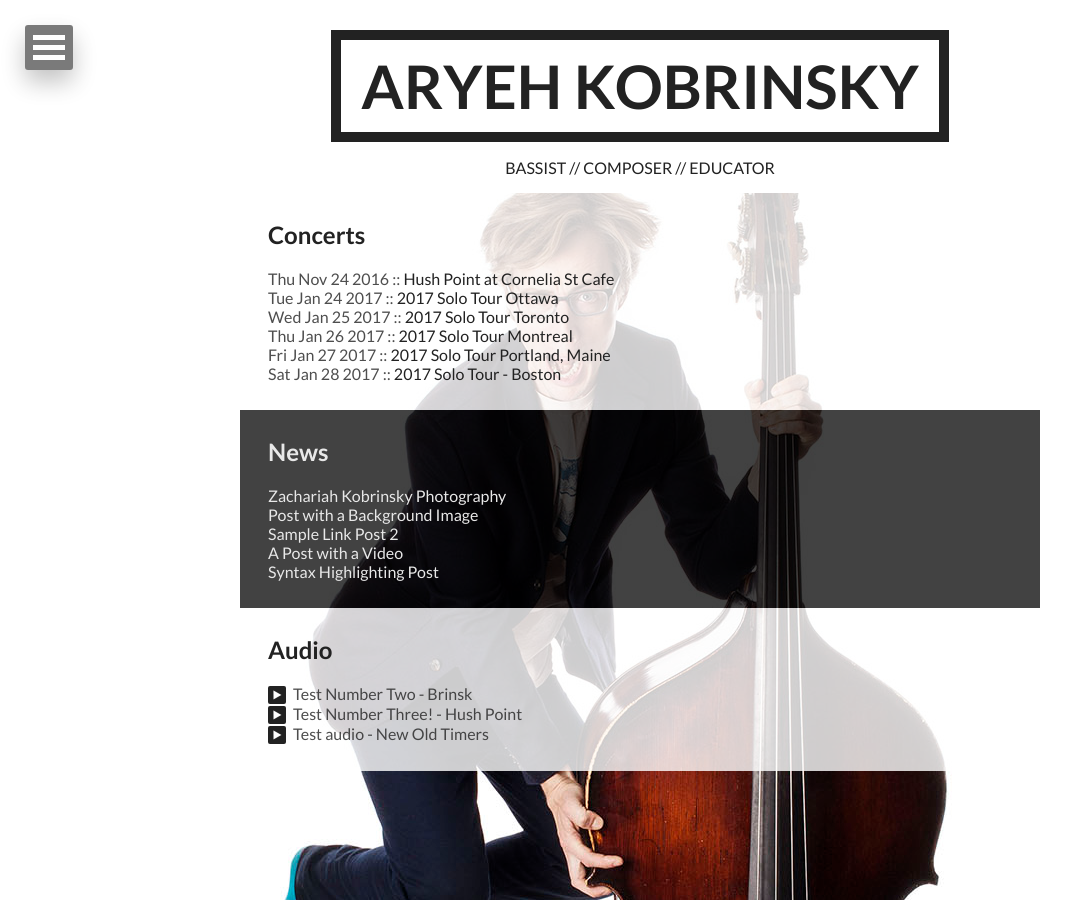
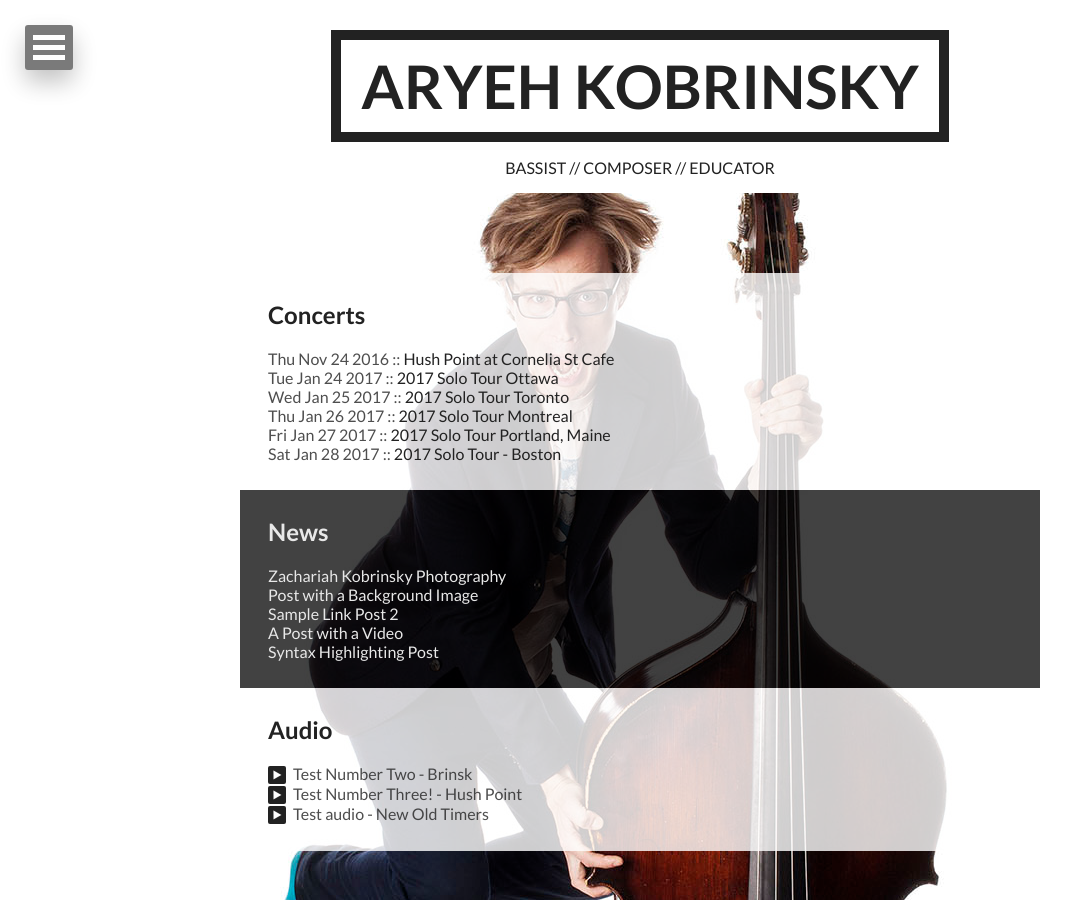
Before and after one commit to akobrinsky/akobrinsky.github.io, a Jekyll site: the page built from index.html, in a window 1280 px wide. Shown: the whole page, without its empty margins (0-1087 px from the left). Built offline with Jekyll 4.4.1, drawn with Linux system fonts in a browser that asks for light colours; nearby versions of some CDN libraries.

Commit message:
block margin

```diff
--- a/_sass/_page.scss
+++ b/_sass/_page.scss
@@ -22,6 +22,7 @@ body {
 			background: transparent url("/images/full-bg2.jpg") no-repeat scroll 50% 63px;
 		}
 }
+
 /*
    Main content
    ========================================================================== */
@@ -831,3 +832,6 @@ header .entry-meta {
 	overflow: hidden;
 	display: block;
 }
+.block-wrapper {
+		margin-top: 80px;
+}
```
